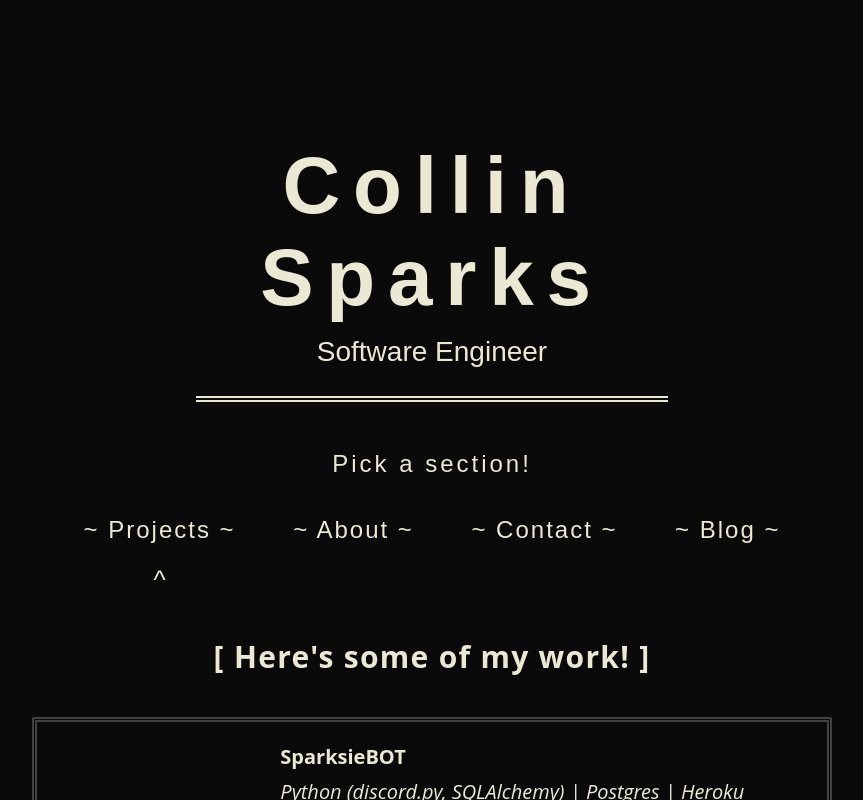
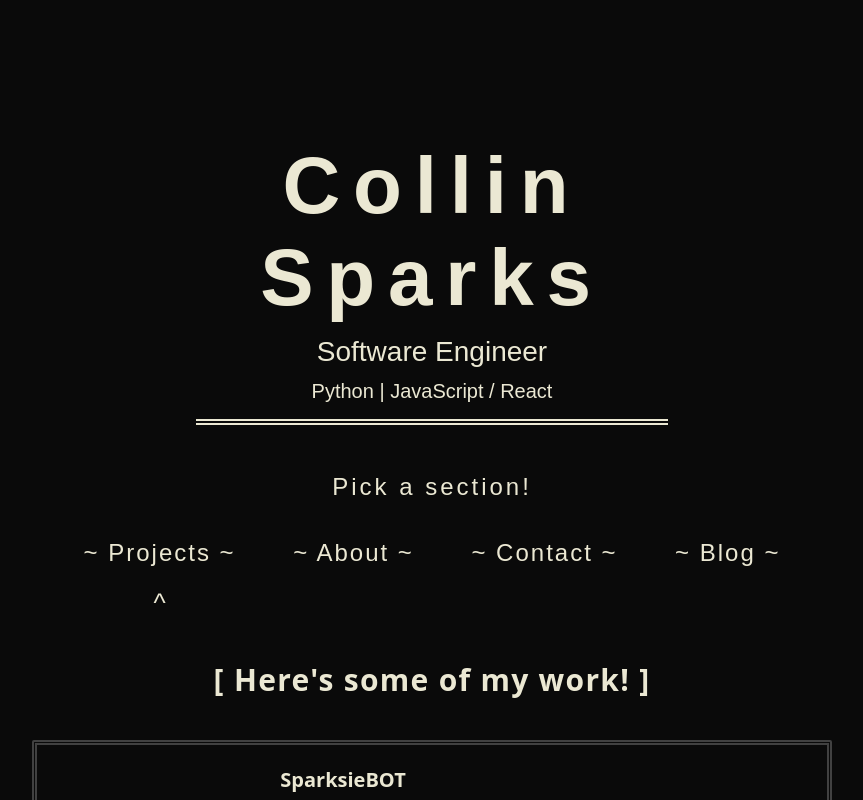
Before and after one commit to spark-c/spark-c.github.io, a React (Create React App) app in the folder app/: page / in a window 1280 px wide. Shown: the top 800 px of the page, without its empty margins (208-1071 px from the left). Built offline with nearby package versions, Linux system fonts and the light colour scheme.

Commit message:
added stack to nameblock

```diff
--- a/app/src/components/Nameblock.js
+++ b/app/src/components/Nameblock.js
@@ -16,6 +16,7 @@ const Nameblock = ({ selected, onSectionSelect }) => {
                     <div className="name lastname">Sparks</div>
                 </h1>
                 <div className="blurb">Software Engineer</div>
+                <div className="stack">Python | JavaScript / React</div>
                 {/* <div className="bordertext">This is test to test is test to test is test to test is test to test is test to test!</div> */}
             </div>
             <SectionNav
--- a/app/src/components/stylesheet.css
+++ b/app/src/components/stylesheet.css
@@ -154,6 +154,11 @@ a {
 .blurb {
     font-size: .7em;
     margin-bottom: 1.5vh;
+    text-align: center;
+}
+
+.stack {
+    font-size: .5em;
     text-align: center;
 }
 
```
